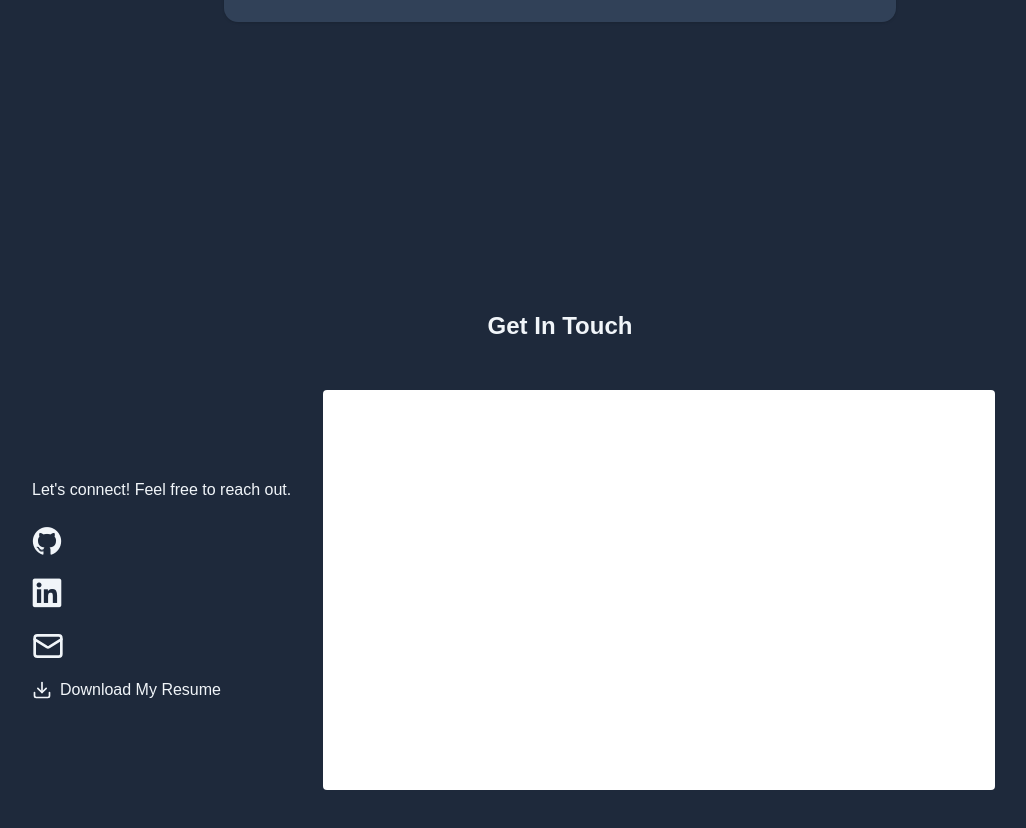
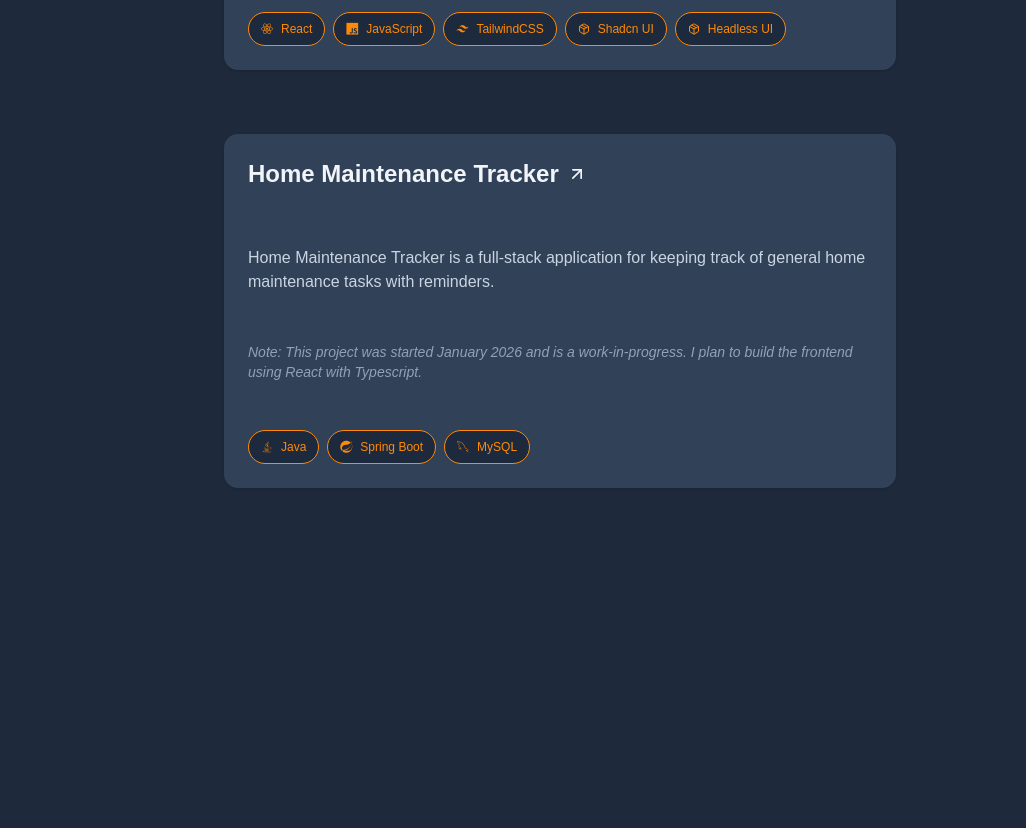
Before and after one commit to joshliford/joshliford.github.io, a React (Vite) app: page / in a window 1280 px wide. Shown: the part 1864-2692 px from the top of the page, without its empty margins (80-1106 px from the left). Built offline with nearby package versions, Linux system fonts and the light colour scheme.

Commit message:
added home maintenance tracker to projects section; added conditional screenshot for projects

```diff
--- a/projectInfo.js
+++ b/projectInfo.js
@@ -3,6 +3,7 @@
     id: 1,
     projectTitle: "Amplify",
     projectLink: "https://amplifyguitar.netlify.app/",
+    projectScreenshot: "docs/amplify-jamroom.png",
     shortDescription:
       "Amplify is a gamified guitar learning application I built to solve a problem I constantly faced: staying consistent with practice. The app features three main sections—Dashboard for tracking progress and XP, Jam Room to view chords/scales and interactive lessons, and The Shed for timed practice sessions. Built with React and deployed on Netlify, Amplify brings structure, clarity, and motivation back into learning guitar.",
     fullDescription: null,
@@ -30,6 +31,33 @@
       { techName: "Headless UI", icon: null, link: "https://headlessui.com/" },
     ],
   },
+  {
+    id: 2,
+    projectTitle: "Home Maintenance Tracker",
+    projectLink: "https://github.com/joshliford/home-maintenance-tracker",
+    projectScreenshot: null,
+    shortDescription:
+      "Home Maintenance Tracker is a full-stack application for keeping track of general home maintenance tasks with reminders.",
+    fullDescription: null,
+    note: "This project was started January 2026 and is a work-in-progress. I plan to build the frontend using React with Typescript.",
+    techStack: [
+      {
+        techName: "Java",
+        icon: "devicon-java-plain",
+        link: "https://docs.oracle.com/en/java/javase/21/",
+      },
+      {
+        techName: "Spring Boot",
+        icon: "devicon-spring-plain",
+        link: "https://spring.io/"
+      },
+      {
+        techName: "MySQL",
+        icon: "devicon-mysql-plain",
+        link: "https://dev.mysql.com/doc/",
+      },
+    ],
+  },
 ];
 
 export default projectInfo;
--- a/src/components/Hero.jsx
+++ b/src/components/Hero.jsx
@@ -9,7 +9,7 @@
       transition={{ duration: 2, ease: "easeOut" }}
     >
     <div className="flex flex-col justify-center px-6 md:px-8 lg:px-12">
-      <div className="flex flex-col text-left space-y-2 mb-6">
+      <div className="flex flex-col text-left space-y-2 mb-6 p-6">
         <h1 className="text-5xl text-slate-100">Josh Liford</h1>
         <h2 className="text-2xl text-slate-100">Jr. Full Stack Developer</h2>
         <p className="text-slate-300">
--- a/src/components/ProjectCard.jsx
+++ b/src/components/ProjectCard.jsx
@@ -11,6 +11,7 @@
 export default function ProjectCard({
   projectTitle,
   projectLink,
+  projectScreenshot,
   shortDescription,
   fullDescription,
   note,
@@ -23,7 +24,7 @@
       rel="noopener noreferrer"
       className="flex justify-center items-center gap-2 group cursor-pointer hover:text-orange-400 transition-colors"
     >
-      <Card className="w-full max-w-2xl bg-slate-700 hover:bg-slate-600">
+      <Card className="w-full max-w-2xl bg-slate-700 hover:bg-slate-600 mb-16">
         <CardHeader className="space-y-6">
           <div className="flex flex-row justify-between items-center text-slate-100">
             <div className="flex items-center gap-2">
@@ -32,14 +33,16 @@
               </CardTitle>
               <ArrowUpRight className="h-5 w-5 transition-transform group-hover:translate-x-1 group-hover:-translate-y-1 group-hover:text-orange-400" />
             </div>
+            {projectScreenshot &&
               <a
                 href="/amplify-jamroom.png"
                 download="amplify_jamroom_screenshot.png"
-              className="hover:text-orange-400 transition-colors text-sm font-semibold"
+                className="hover:text-slate-400 transition-colors text-sm font-semibold"
                 onClick={(e) => e.stopPropagation()} // prevents card link from firing
               >
                 View Project Screenshot
               </a>
+            }
           </div>
         </CardHeader>
         <CardDescription className="text-slate-300 text-md p-6">
--- a/src/components/Projects.jsx
+++ b/src/components/Projects.jsx
@@ -10,6 +10,7 @@
             key={proj.id}
             projectTitle={proj.projectTitle}
             projectLink={proj.projectLink}
+            projectScreenshot={proj.projectScreenshot}
             shortDescription={proj.shortDescription}
             fullDescription={proj.fullDescription}
             note={proj.note}
```
Lines whose indentation alone changed are shown as unchanged.
